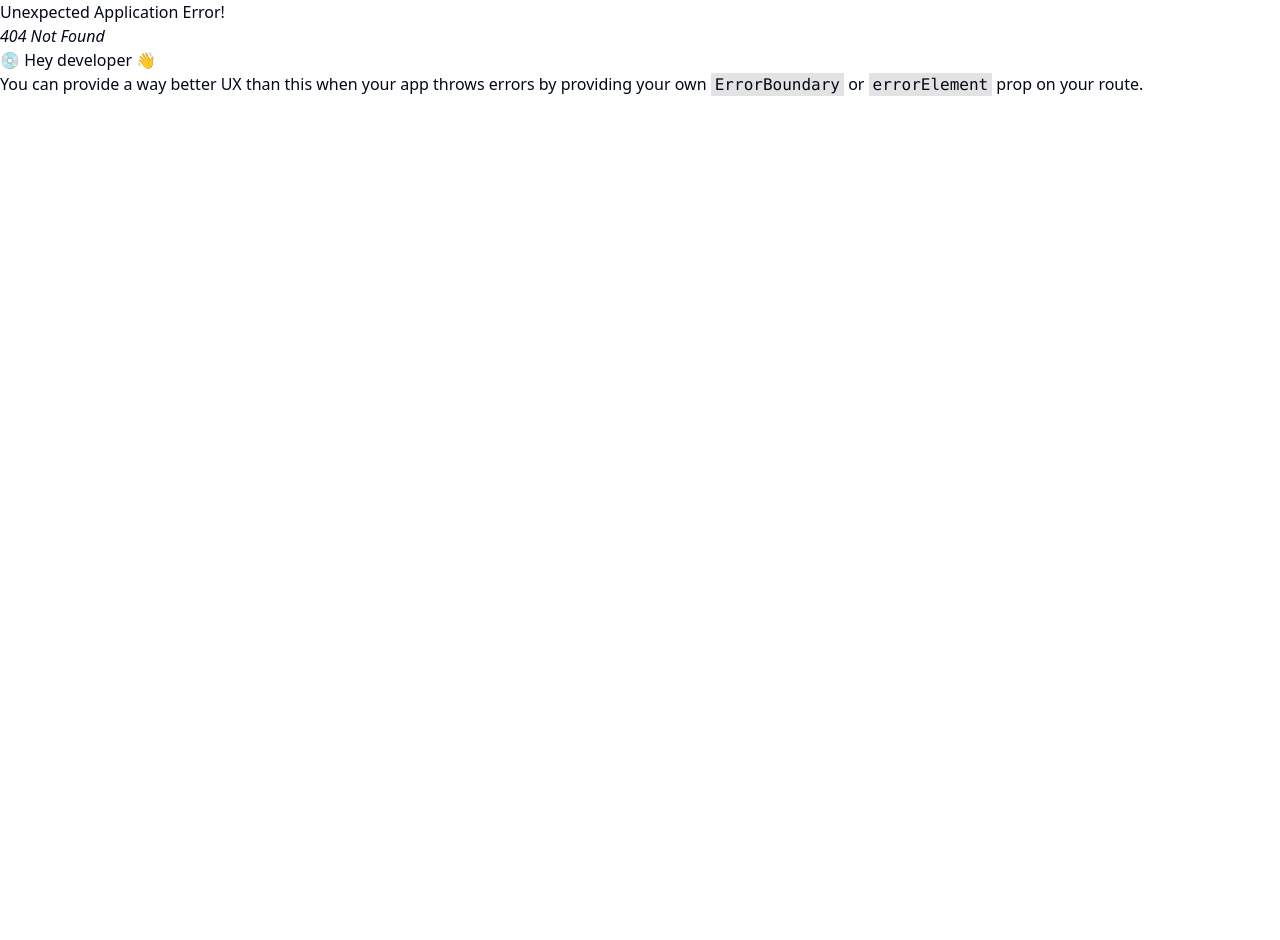
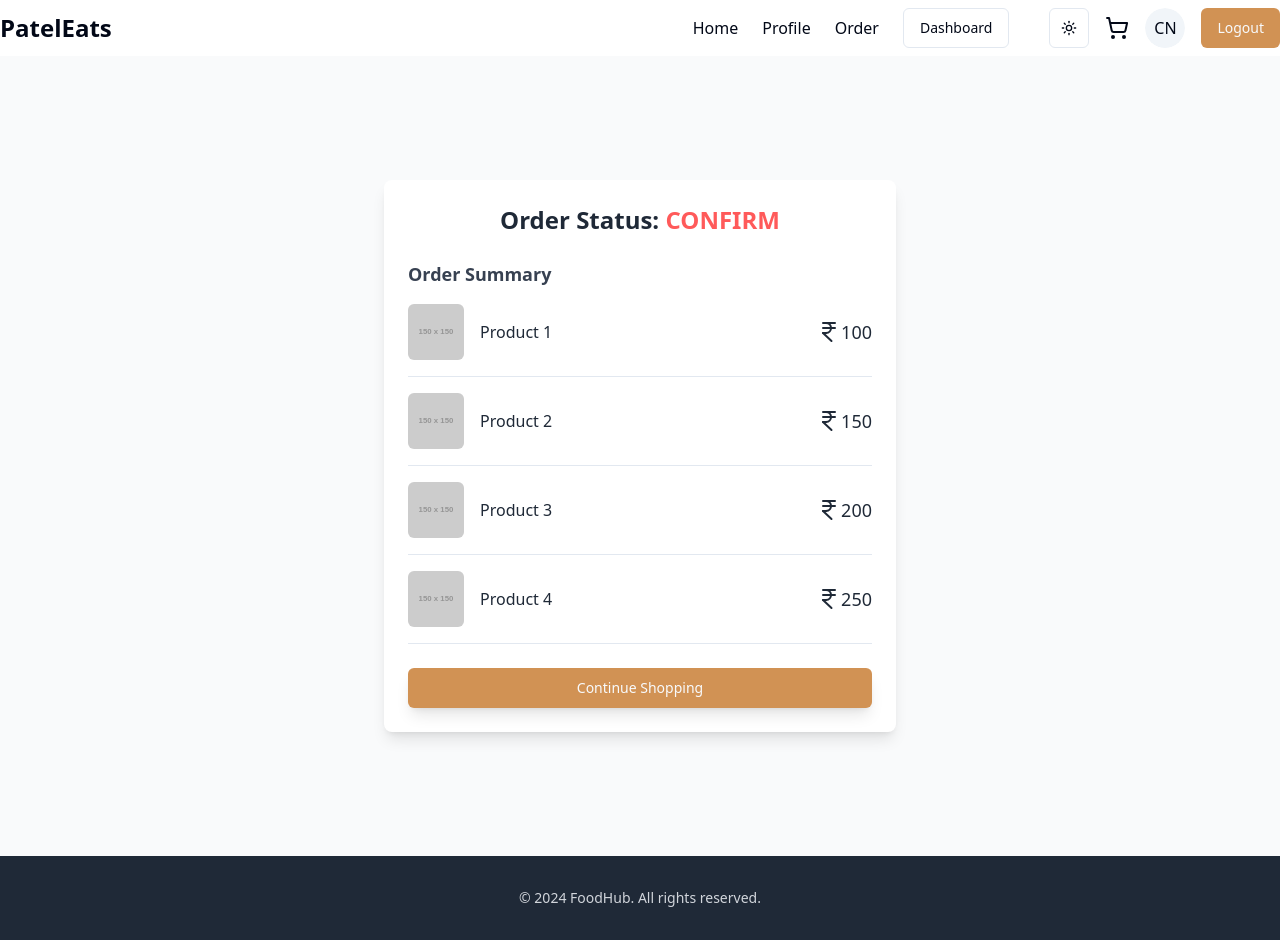
Before and after one commit to MgMorshed123/Food-Hub-Client-, a React (Vite) app: page /order/status in a window 1280 px wide. Before the commit this address had no page. Before the commit the page ends 800 px from the top, so only its background shows below. Built offline with nearby package versions, Linux system fonts and the light colour scheme.

Commit message:
added  order statius page

```diff
--- a/src/App.tsx
+++ b/src/App.tsx
@@ -49,7 +49,7 @@
         element: <Cart></Cart>,
       },
       {
-        path: "/success",
+        path: "/order/status",
         element: <Success></Success>,
       },
       /* admin */
--- a/src/components/Success.tsx
+++ b/src/components/Success.tsx
@@ -1,5 +1,110 @@
+import { IndianRupee } from "lucide-react";
+import { Separator } from "./ui/separator";
+import { Link } from "react-router-dom";
+import { Button } from "./ui/button";
+// import { useOrderStore } from "@/store/useOrderStore";
+import { useEffect } from "react";
+// import { CartItem } from "@/types/cartType";
+
 const Success = () => {
-  return <div>Success</div>;
+  //   const { orders, getOrderDetails } = useOrderStore();
+
+  //   useEffect(() => {
+  //     getOrderDetails();
+  //   }, []);
+
+  const orders = [
+    {
+      cartItems: [
+        {
+          image: "https://via.placeholder.com/150", // URL to the product image
+          name: "Product 1", // Name of the product
+          price: 100, // Price of the product
+        },
+        {
+          image: "https://via.placeholder.com/150",
+          name: "Product 2",
+          price: 150,
+        },
+      ],
+    },
+    {
+      cartItems: [
+        {
+          image: "https://via.placeholder.com/150",
+          name: "Product 3",
+          price: 200,
+        },
+        {
+          image: "https://via.placeholder.com/150",
+          name: "Product 4",
+          price: 250,
+        },
+      ],
+    },
+  ];
+
+  if (orders.length === 0)
+    return (
+      <div className="flex items-center justify-center min-h-screen">
+        <h1 className="font-bold text-2xl text-gray-700 dark:text-gray-300">
+          Order not found!
+        </h1>
+      </div>
+    );
+
+  return (
+    <div className="flex items-center justify-center min-h-screen bg-gray-50 dark:bg-gray-900 px-4">
+      <div className="bg-white dark:bg-gray-800 shadow-lg rounded-lg p-6 max-w-lg w-full">
+        <div className="text-center mb-6">
+          <h1 className="text-2xl font-bold text-gray-800 dark:text-gray-200">
+            Order Status:{" "}
+            <span className="text-[#FF5A5A]">{"confirm".toUpperCase()}</span>
+          </h1>
+        </div>
+        <div className="mb-6">
+          <h2 className="text-lg font-semibold text-gray-700 dark:text-gray-300 mb-4">
+            Order Summary
+          </h2>
+          {/* Your Ordered Item Display here  */}
+          {orders.map((order: any, index: number) => (
+            <div key={index}>
+              {order.cartItems.map((item: CartItem) => (
+                <div className="mb-4">
+                  <div className="flex justify-between items-center">
+                    <div className="flex items-center">
+                      <img
+                        src={item.image}
+                        alt=""
+                        className="w-14 h-14 rounded-md object-cover"
+                      />
+                      <h3 className="ml-4 text-gray-800 dark:text-gray-200 font-medium">
+                        {item.name}
+                      </h3>
+                    </div>
+                    <div className="text-right">
+                      <div className="text-gray-800 dark:text-gray-200 flex items-center">
+                        <IndianRupee />
+                        <span className="text-lg font-medium">
+                          {item.price}
+                        </span>
+                      </div>
+                    </div>
+                  </div>
+                  <Separator className="my-4" />
+                </div>
+              ))}
+            </div>
+          ))}
+        </div>
+        <Link to="/cart">
+          <Button className="bg-orange hover:bg-hoverOrange w-full py-3 rounded-md shadow-lg">
+            Continue Shopping
+          </Button>
+        </Link>
+      </div>
+    </div>
+  );
 };
 
 export default Success;
```
